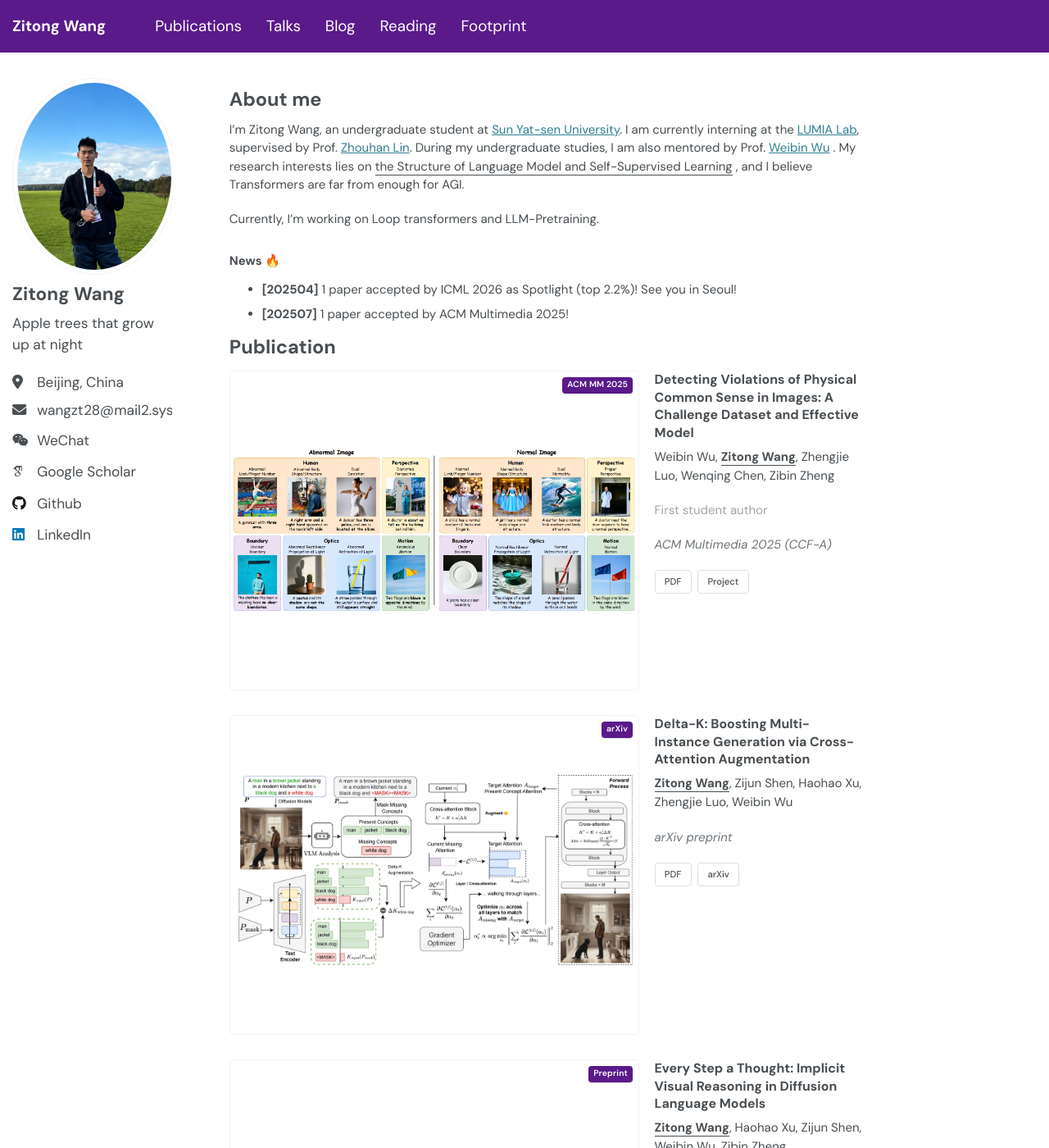
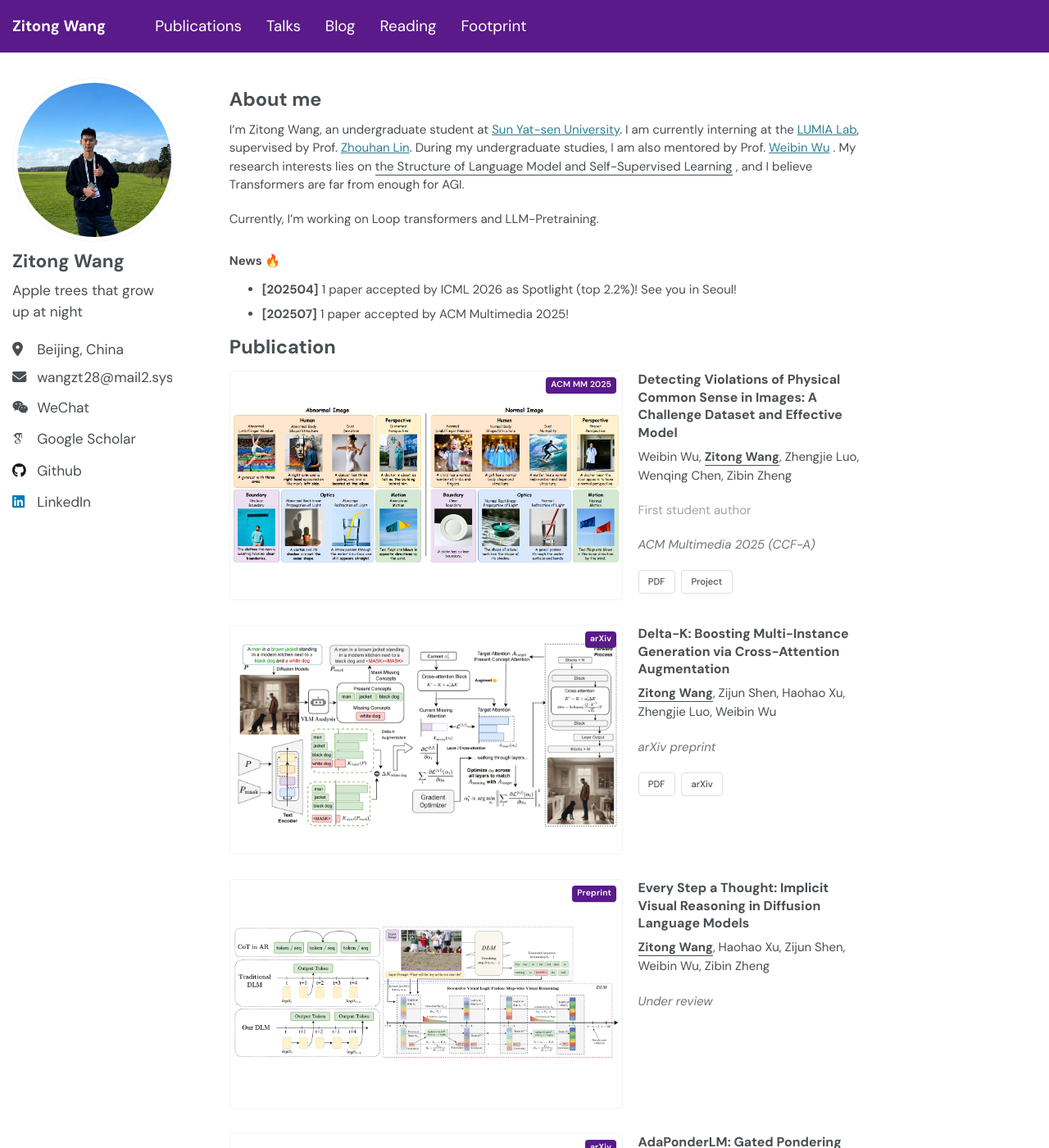
Before and after one commit to ZitongWang018/ZitongWang018.github.io, a Jekyll site: the page built from _pages/about.md, in a window 1280 px wide and 1400 px high. Shown: the whole window at 82% size. Built offline with Jekyll 4.4.1, drawn with Linux system fonts in a browser that asks for light colours; some web fonts are replaced.

Commit message:
Fix sidebar avatar clipping (table-cell width); circular crop; shorter publication teasers

```diff
--- a/_data/publications.yml
+++ b/_data/publications.yml
@@ -1,7 +1,7 @@
 # Homepage publication cards — rendered by _includes/publications-list.html
 #
 # 缩略图流程：
-# 1) 准备 teaser 图（jpg/png/webp）。左侧固定框约 500×390px；整图包含在框内（object-fit: contain）；不足处留白为白底。
+# 1) 准备 teaser 图（jpg/png/webp）。左侧固定框约 480×280px；整图包含在框内（object-fit: contain）；不足处留白为白底。
 # 2) 把文件放进仓库的 images/（或 images/pubs/ 子文件夹亦可）。
 # 3) 在下面对应论文条目里增加一行：teaser: "/images/你的文件名.png"
 #    （路径以站点根目录为准，开头要有 /；与 permalink/baseurl 无关，Jekyll 会 relative_url。）
--- a/_includes/author-profile.html
+++ b/_includes/author-profile.html
@@ -10,7 +10,7 @@
     {% if author.avatar contains "://" %}
     	<img src="{{ author.avatar }}" alt="{{ author.name }}">
     {% else %}
-    	<img src="{{ author.avatar | prepend: "/images/" | prepend: base_path }}" class="author__avatar" alt="{{ author.name }}">
+    	<img src="{{ author.avatar | prepend: "/images/" | prepend: base_path }}" alt="{{ author.name }}">
     {% endif %}
   </div>
 
--- a/_sass/_publication-cards.scss
+++ b/_sass/_publication-cards.scss
@@ -4,8 +4,8 @@
 
 $pub-badge-purple: #5a1a8a;
 /* Teaser — fixed frame for homepage publication thumbnails (contain, white letterboxing). */
-$pub-thumb-box-width: 500px;
-$pub-thumb-box-height: 390px;
+$pub-thumb-box-width: 480px;
+$pub-thumb-box-height: 280px;
 
 .pub-cards {
   margin: 1rem 0 2rem;
--- a/_sass/_sidebar.scss
+++ b/_sass/_sidebar.scss
@@ -91,22 +91,28 @@
 .author__avatar {
   display: table-cell;
   vertical-align: top;
-  width: 36px;
-  // set width only, for non-square avatars
-  // height: 36px;
+  /* Was 36px — clips wide avatars inside anonymous table layout */
+  width: auto;
+  max-width: 200px;
+  overflow: visible;
 
   @include breakpoint($large) {
     display: block;
     width: auto;
+    max-width: none;
     height: auto;
   }
 
+  /* Perfect circle: equal sides + 50% radius (non-square + 50% => ellipse / looks “cut off”). */
   img {
+    display: block;
+    box-sizing: border-box;
     max-width: 200px;
     width: 200px;
-    height: 240px;
-    aspect-ratio: 5 / 6;
+    height: 200px;
+    aspect-ratio: 1;
     object-fit: cover;
+    object-position: center center;
     border-radius: 50%;
 
     @include breakpoint($large) {
```
